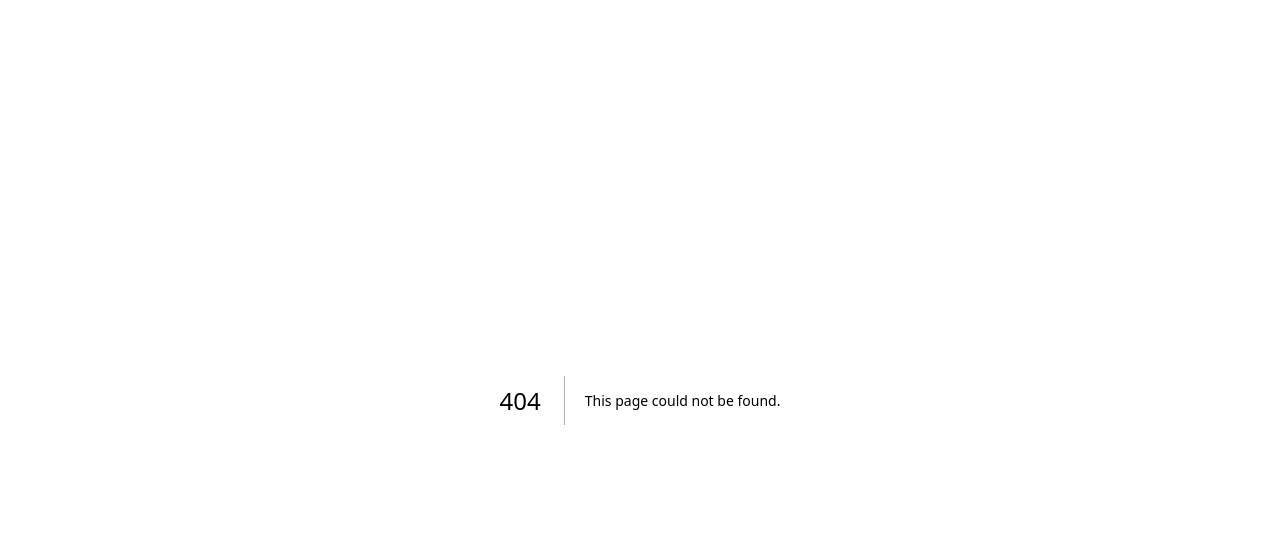
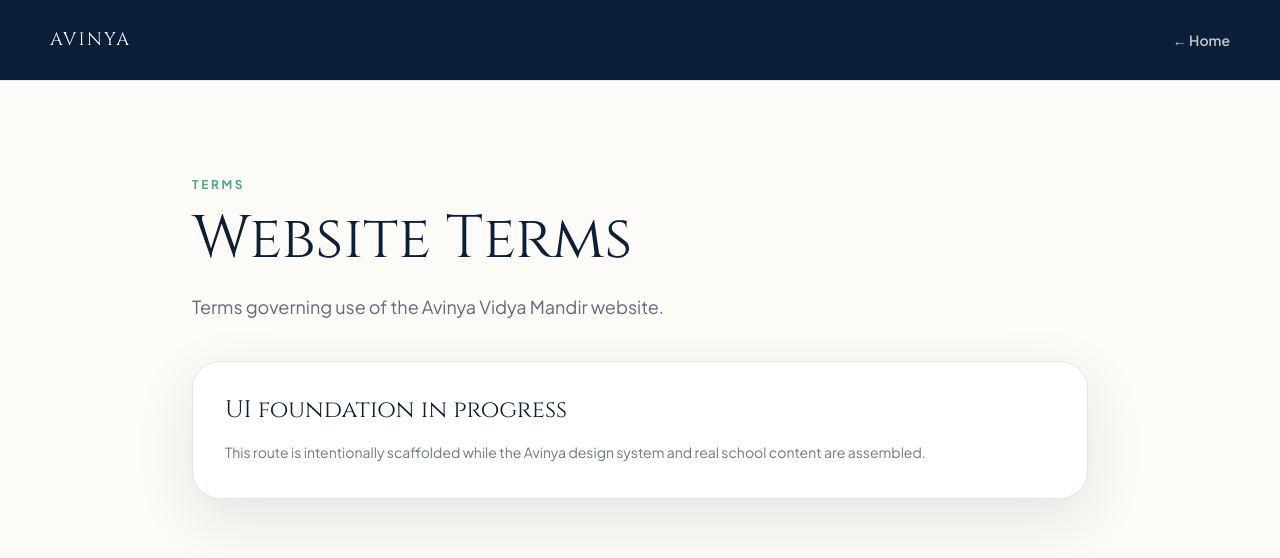
Before and after one commit to vaniedutrust-coder/avinya-vidya-mandir., a Next.js app: page /terms in a window 1280 px wide. Before the commit this address had no page. Shown: the top 558 px of the page. Built offline with nearby package versions, Linux system fonts and the light colour scheme.

Commit message:
feat: scaffold Avinya public routes

```diff
--- /dev/null
+++ b/app/terms/page.tsx
@@ -0,0 +1,5 @@
+import { SectionPage } from "../../components/section-page";
+
+export default function Page() {
+  return <SectionPage eyebrow="Terms" title="Website Terms" description="Terms governing use of the Avinya Vidya Mandir website." />;
+}
```
